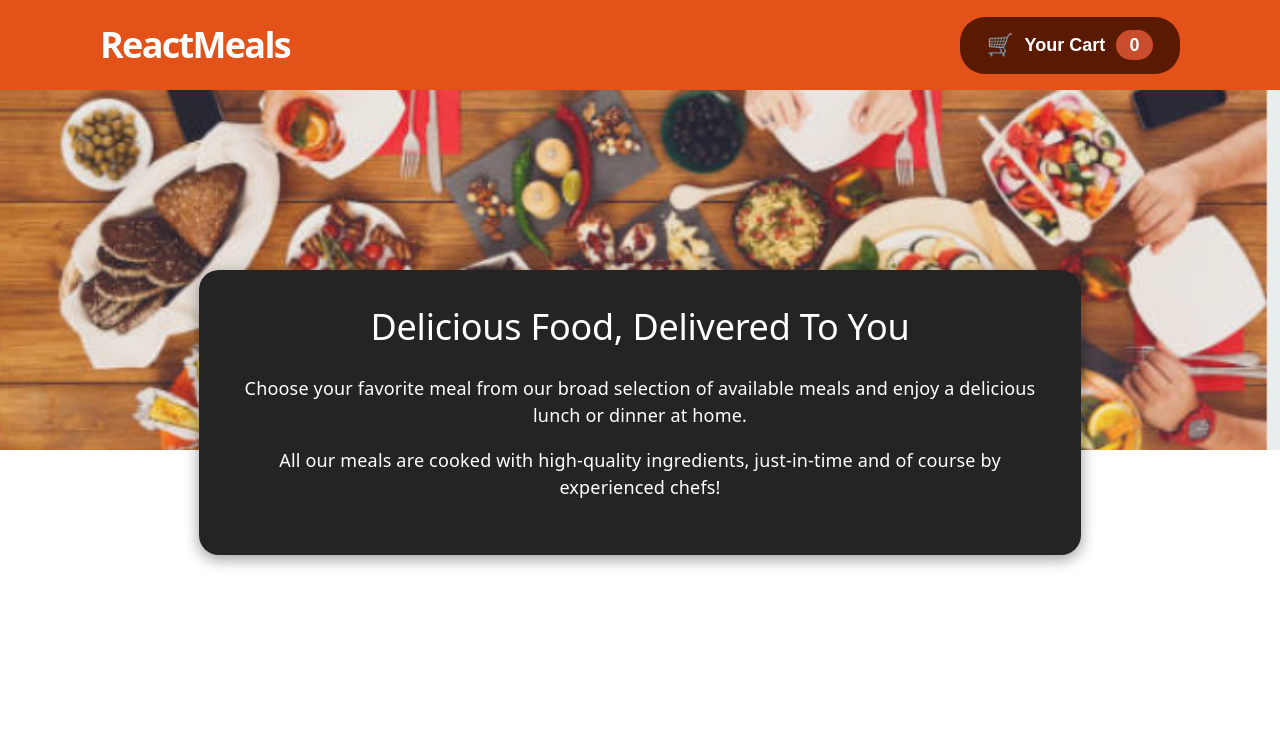
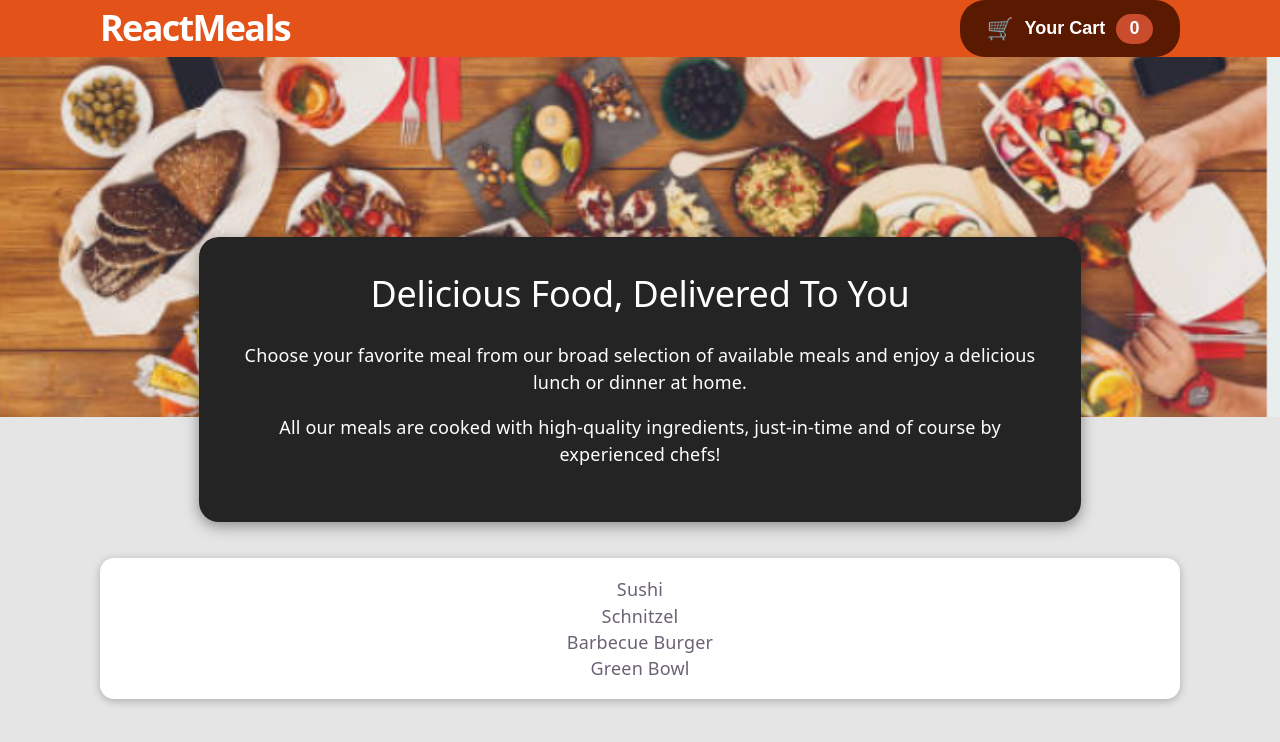
Before and after one commit to nidhiwhocodes/Restaurant-Website, a React (Vite) app: page / in a window 1280 px wide. Shown: the top 742 px of the page. Built offline with nearby package versions, Linux system fonts and the light colour scheme.

Commit message:
refactor: restructure Meals component and add AvailableMeals with styles

```diff
--- a/src/App.css
+++ b/src/App.css
@@ -1,184 +1,4 @@
-.counter {
-  font-size: 16px;
-  padding: 5px 10px;
-  border-radius: 5px;
-  color: var(--accent);
-  background: var(--accent-bg);
-  border: 2px solid transparent;
-  transition: border-color 0.3s;
-  margin-bottom: 24px;
-
-  &:hover {
-    border-color: var(--accent-border);
-  }
-  &:focus-visible {
-    outline: 2px solid var(--accent);
-    outline-offset: 2px;
-  }
+body {
+  margin: 0;
+  background-color: #e5e5e5;
 }
-
-.hero {
-  position: relative;
-
-  .base,
-  .framework,
-  .vite {
-    inset-inline: 0;
-    margin: 0 auto;
-  }
-
-  .base {
-    width: 170px;
-    position: relative;
-    z-index: 0;
-  }
-
-  .framework,
-  .vite {
-    position: absolute;
-  }
-
-  .framework {
-    z-index: 1;
-    top: 34px;
-    height: 28px;
-    transform: perspective(2000px) rotateZ(300deg) rotateX(44deg) rotateY(39deg)
-      scale(1.4);
-  }
-
-  .vite {
-    z-index: 0;
-    top: 107px;
-    height: 26px;
-    width: auto;
-    transform: perspective(2000px) rotateZ(300deg) rotateX(40deg) rotateY(39deg)
-      scale(0.8);
-  }
-}
-
-#center {
-  display: flex;
-  flex-direction: column;
-  gap: 25px;
-  place-content: center;
-  place-items: center;
-  flex-grow: 1;
-
-  @media (max-width: 1024px) {
-    padding: 32px 20px 24px;
-    gap: 18px;
-  }
-}
-
-#next-steps {
-  display: flex;
-  border-top: 1px solid var(--border);
-  text-align: left;
-
-  & > div {
-    flex: 1 1 0;
-    padding: 32px;
-    @media (max-width: 1024px) {
-      padding: 24px 20px;
-    }
-  }
-
-  .icon {
-    margin-bottom: 16px;
-    width: 22px;
-    height: 22px;
-  }
-
-  @media (max-width: 1024px) {
-    flex-direction: column;
-    text-align: center;
-  }
-}
-
-#docs {
-  border-right: 1px solid var(--border);
-
-  @media (max-width: 1024px) {
-    border-right: none;
-    border-bottom: 1px solid var(--border);
-  }
-}
-
-#next-steps ul {
-  list-style: none;
-  padding: 0;
-  display: flex;
-  gap: 8px;
-  margin: 32px 0 0;
-
-  .logo {
-    height: 18px;
-  }
-
-  a {
-    color: var(--text-h);
-    font-size: 16px;
-    border-radius: 6px;
-    background: var(--social-bg);
-    display: flex;
-    padding: 6px 12px;
-    align-items: center;
-    gap: 8px;
-    text-decoration: none;
-    transition: box-shadow 0.3s;
-
-    &:hover {
-      box-shadow: var(--shadow);
-    }
-    .button-icon {
-      height: 18px;
-      width: 18px;
-    }
-  }
-
-  @media (max-width: 1024px) {
-    margin-top: 20px;
-    flex-wrap: wrap;
-    justify-content: center;
-
-    li {
-      flex: 1 1 calc(50% - 8px);
-    }
-
-    a {
-      width: 100%;
-      justify-content: center;
-      box-sizing: border-box;
-    }
-  }
-}
-
-#spacer {
-  height: 88px;
-  border-top: 1px solid var(--border);
-  @media (max-width: 1024px) {
-    height: 48px;
-  }
-}
-
-.ticks {
-  position: relative;
-  width: 100%;
-
-  &::before,
-  &::after {
-    content: '';
-    position: absolute;
-    top: -4.5px;
-    border: 5px solid transparent;
-  }
-
-  &::before {
-    left: 0;
-    border-left-color: var(--border);
-  }
-  &::after {
-    right: 0;
-    border-right-color: var(--border);
-  }
-}
--- a/src/App.jsx
+++ b/src/App.jsx
@@ -1,16 +1,17 @@
-import  { useState } from "react";
+import  { Fragment } from "react";
 import Header from "./components/Layout/Header";
-import MealsSummary from "./components/Meals/MealsSummary";
+import Meals from "./components/Meals/Meals";
+import "./App.css";
 
 function App() {
-  const [cartItems] = useState([]);
+
 
   return (
-    <div>
-      <Header cartItemCount={cartItems.length} />
+    <Fragment>
+      <Header />
 
-      <MealsSummary />
-    </div>
+      <Meals />
+    </Fragment>
   );
 }
 
--- a/src/components/Layout/Header.css
+++ b/src/components/Layout/Header.css
@@ -4,7 +4,6 @@
 
 .header {
   width: 100%;
-  height: 5rem;
   background-color: #e35219;
   color: white;
   display: flex;
--- /dev/null
+++ b/src/components/Meals/AvailableMeals.css
@@ -0,0 +1,24 @@
+.meals {
+  max-width: 60rem;
+  width: 90%;
+  margin: 2rem auto;
+  animation: meals-appear 1s ease-out forwards;
+}
+
+.meals ul {
+  list-style: none;
+  margin: 0;
+  padding: 0;
+}
+
+@keyframes meals-appear {
+  from {
+    opacity: 0;
+    transform: translateY(3rem);
+  }
+
+  to {
+    opacity: 1;
+    transform: translateY(0);
+  }
+}
--- /dev/null
+++ b/src/components/Meals/AvailableMeals.jsx
@@ -0,0 +1,43 @@
+import  './AvailableMeals.css';
+import Card from '../UI/Card';
+
+const DUMMY_MEALS = [
+  {
+    id: 'm1',
+    name: 'Sushi',
+    description: 'Finest fish and veggies',
+    price: 22.99,
+  },
+  {
+    id: 'm2',
+    name: 'Schnitzel',
+    description: 'A german specialty!',
+    price: 16.5,
+  },
+  {
+    id: 'm3',
+    name: 'Barbecue Burger',
+    description: 'American, raw, meaty',
+    price: 12.99,
+  },
+  {
+    id: 'm4',
+    name: 'Green Bowl',
+    description: 'Healthy...and green...',
+    price: 18.99,
+  },
+];
+
+const AvailableMeals = () => {
+  const mealsList = DUMMY_MEALS.map((meal) => <li>{meal.name}</li>);
+
+  return (
+    <section className= "meals">
+        <Card>
+      <ul>{mealsList}</ul>
+      </Card>
+    </section>
+  );
+};
+
+export default AvailableMeals;
--- /dev/null
+++ b/src/components/Meals/Meals.jsx
@@ -0,0 +1,12 @@
+import {Fragment} from 'react'
+import MealsSummary from './MealsSummary';
+import AvailableMeals from './AvailableMeals';
+
+const Meals = () => {
+  return <Fragment>
+    <MealsSummary />
+    <AvailableMeals />
+  </Fragment>
+}
+
+export default Meals
--- /dev/null
+++ b/src/components/UI/Card.css
@@ -0,0 +1,6 @@
+.card{
+padding:1rem;
+box-shadow:0 2px 8px rgba(0,0,0,0.25);
+border-radius:14px;
+background-color:white;
+}
--- /dev/null
+++ b/src/components/UI/Card.jsx
@@ -0,0 +1,10 @@
+// import React from 'react'
+import './Card.css';
+
+const Card = (props) => {
+  return (
+    <div className="card">{props.children}</div>
+  )
+}
+
+export default Card
```
